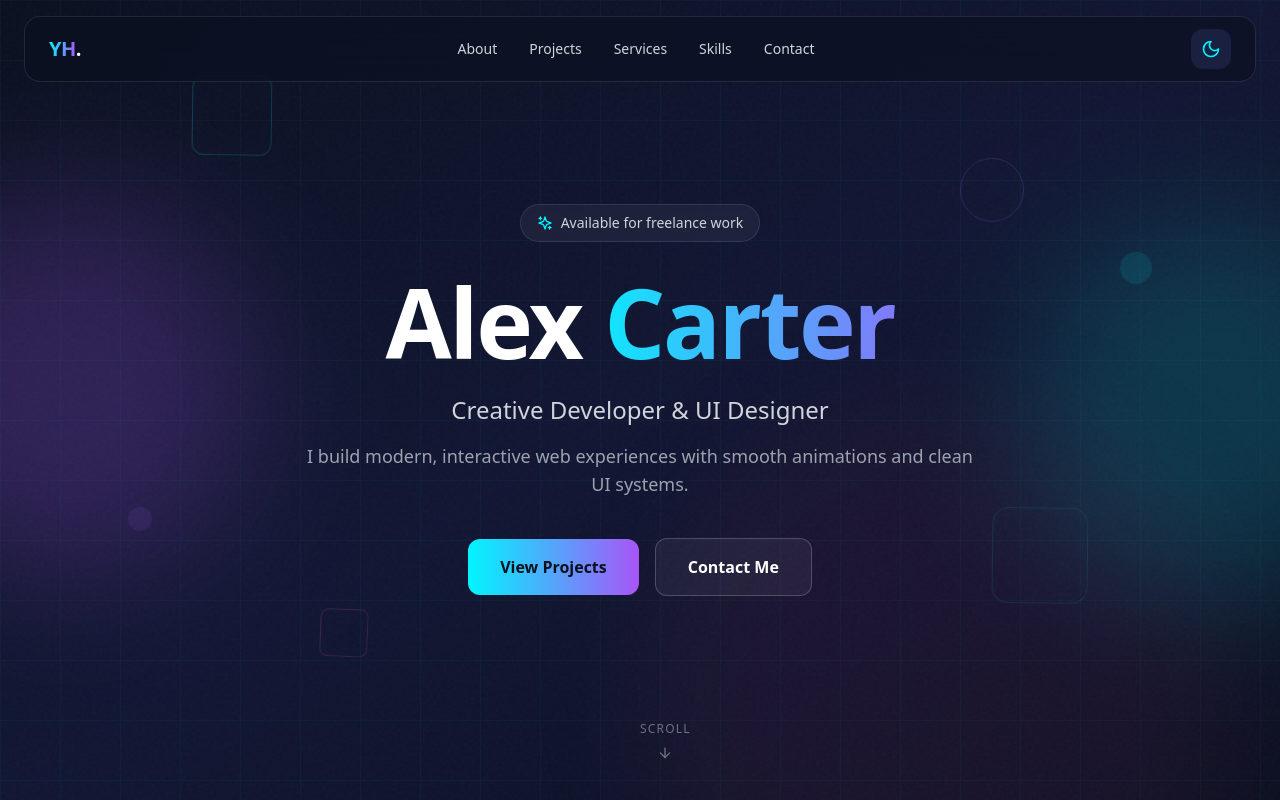
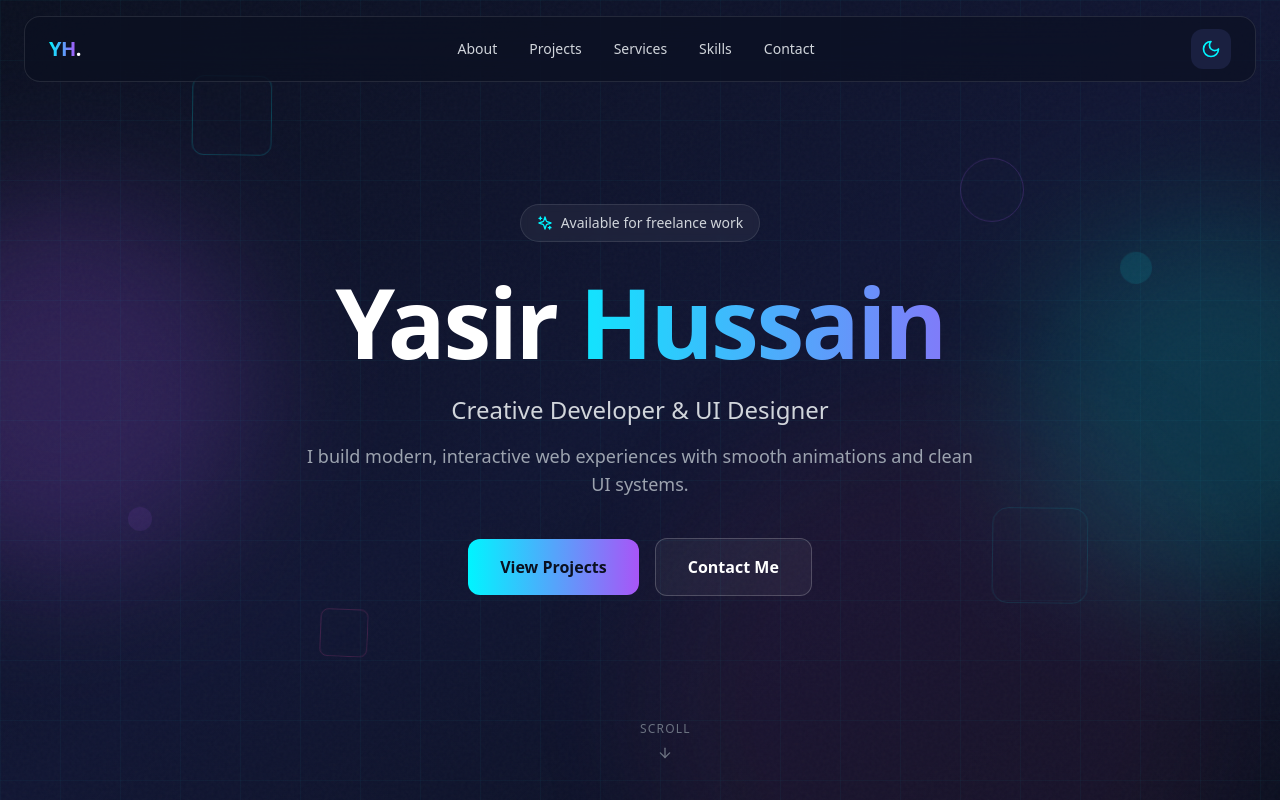
Before and after one commit to YasirhHussain0/DevHosyn, a React (Vite) app: page / in a window 1280 px wide. Shown: the top 800 px of the page. Built offline with nearby package versions, Linux system fonts and the light colour scheme.

Commit message:
Her title changed

```diff
--- a/src/components/Hero.tsx
+++ b/src/components/Hero.tsx
@@ -37,9 +37,9 @@ export default function Hero() {
         </div>
 
         <h1 className="text-5xl sm:text-7xl lg:text-8xl font-bold tracking-tight mb-6 animate-slide-up">
-          <span className="dark:text-white text-navy-900">Alex</span>{' '}
+          <span className="dark:text-white text-navy-900">Yasir</span>{' '}
           <span className="bg-gradient-to-r from-cyan-neon via-accent-purple to-accent-pink bg-clip-text text-transparent bg-300% animate-gradient-shift">
-            Carter
+            Hussain
           </span>
         </h1>
 
```
